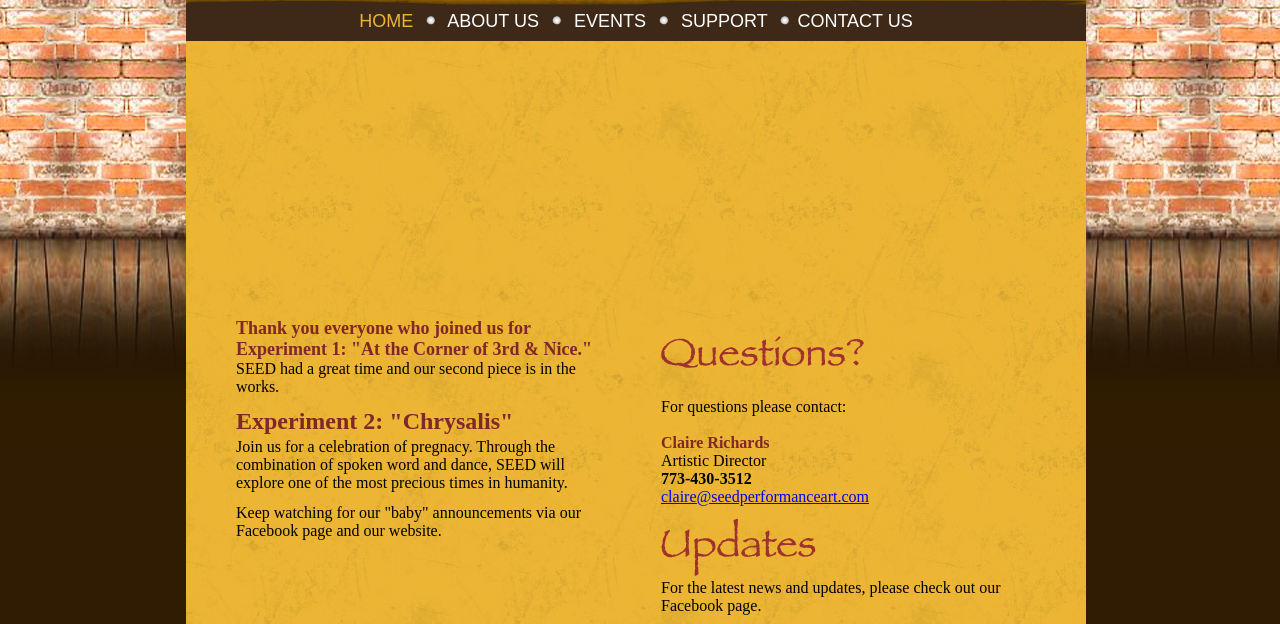
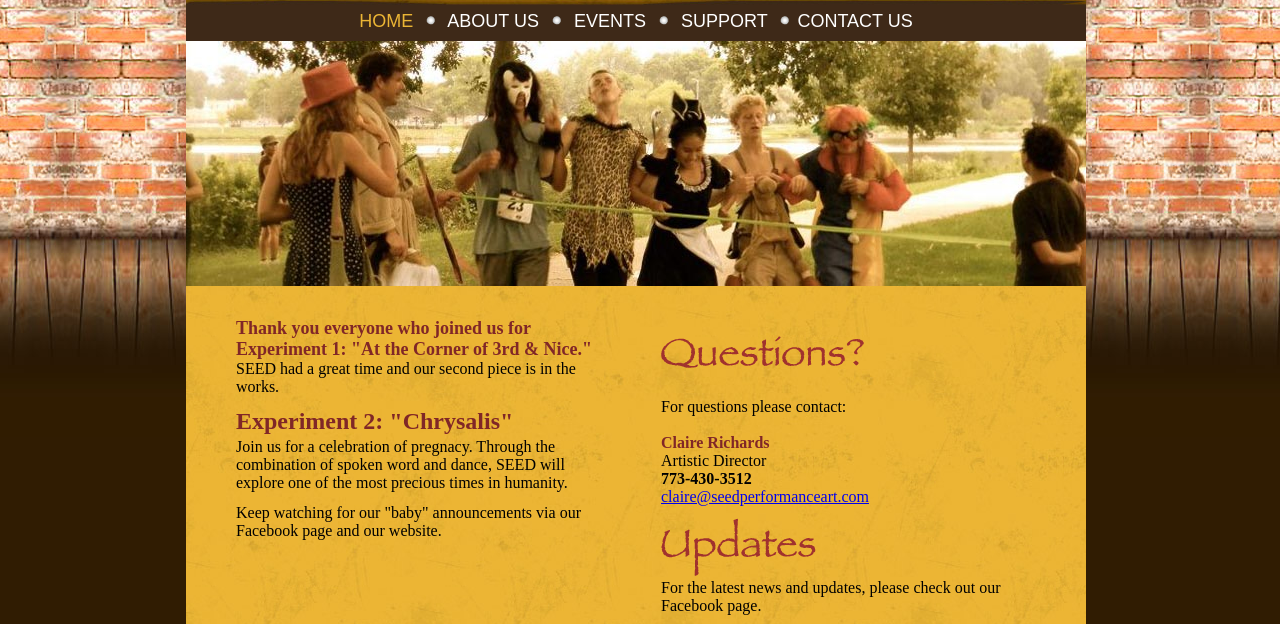
Before and after one commit to ninnemana/SEED, a plain HTML site: page index.html in a window 1280 px wide. Shown: the part 163-787 px from the top of the page. Drawn offline with nearby package versions, Linux system fonts and the light colour scheme; the site is published under a folder, as on GitHub Pages, so addresses that start at the root find nothing.

Commit message:
fixed some pathing

```diff
--- a/index.html
+++ b/index.html
@@ -42,9 +42,9 @@ h1 {
     <h4>HOME <img src="assets/nav_spacer.png" alt="seed" width="25" height="14" /> <a href="aboutus.html" target="_parent">ABOUT US</a> <img src="assets/nav_spacer.png" alt="seed" width="25" height="14" /> <a href="events.html" target="_parent">EVENTS</a> <img src="assets/nav_spacer.png" alt="seed" width="25" height="14" /> <a href="support.html" target="_parent">SUPPORT</a> <img src="assets/nav_spacer.png" alt="seed" width="25" height="14" /><a href="contactus.html" target="_parent">CONTACT US</a> </h4>
   </div>
   <div id="divmainpicture">
-    <img class="active" src="/assets/img/corner1.jpg" alt="" />
-    <img src="/assets/img/corner2.jpg" alt="" />
-    <img src="/assets/img/corner3.jpg" alt="" />
+    <img class="active" src="assets/img/corner1.jpg" alt="" />
+    <img src="assets/img/corner2.jpg" alt="" />
+    <img src="assets/img/corner3.jpg" alt="" />
     </div>
   <div id="divleftcolumn">
 <h4 class="redbold">Thank you everyone who joined us for Experiment 1: &quot;At the Corner of 3rd &amp; Nice.&quot; </h4>
@@ -91,7 +91,7 @@ h1 {
   Website Designed by<a href="http://www.pelaezcreative.com" target="_blank" class="copyright"> PelaezCreative.com</a></p>
 
   <script src="//ajax.googleapis.com/ajax/libs/jquery/1.9.0/jquery.min.js"></script>
-  <script src="/Scripts/main.js"></script>
+  <script src="Scripts/main.js"></script>
   <script type="text/javascript">
 
   var _gaq = _gaq || [];
```
